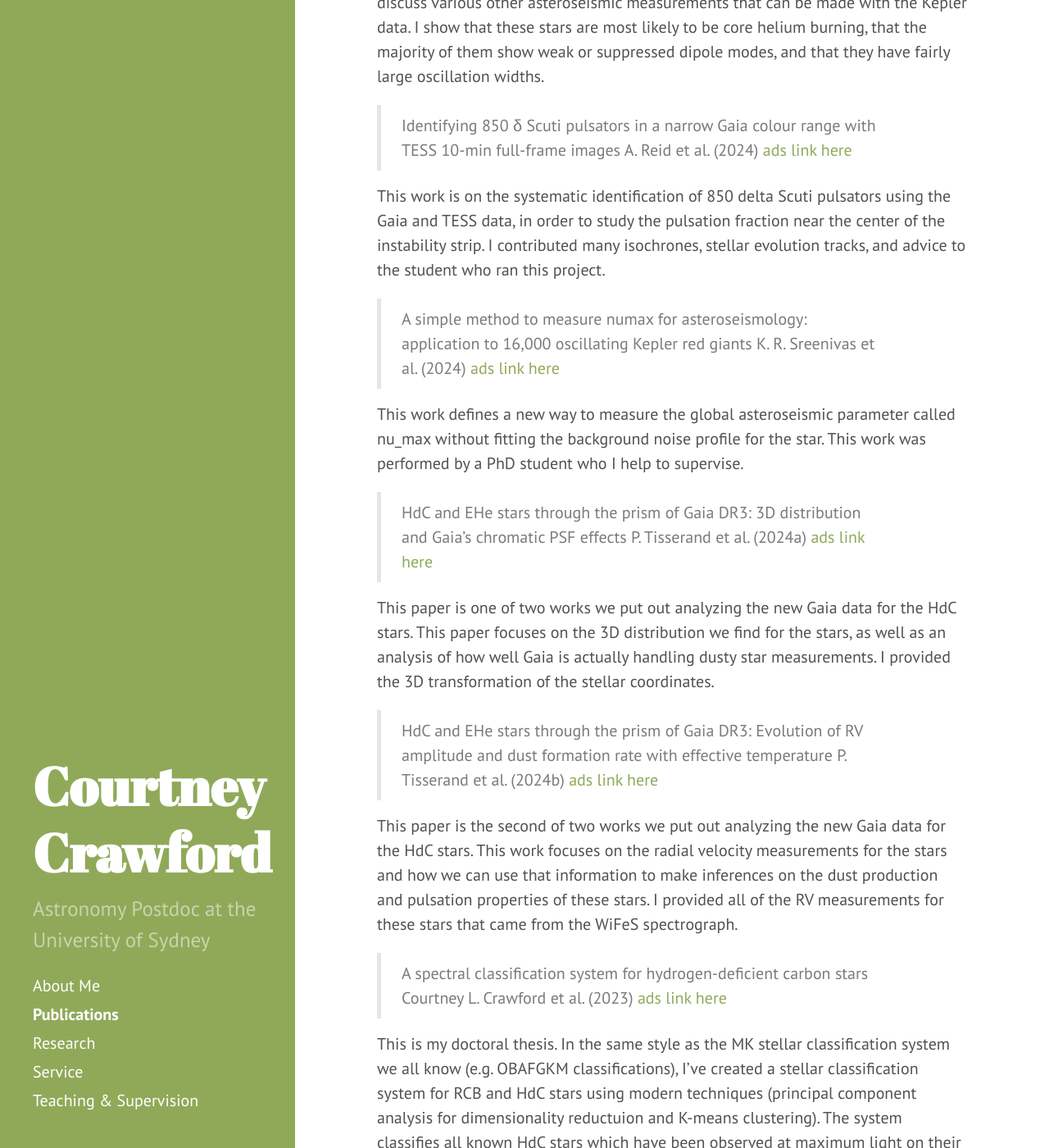
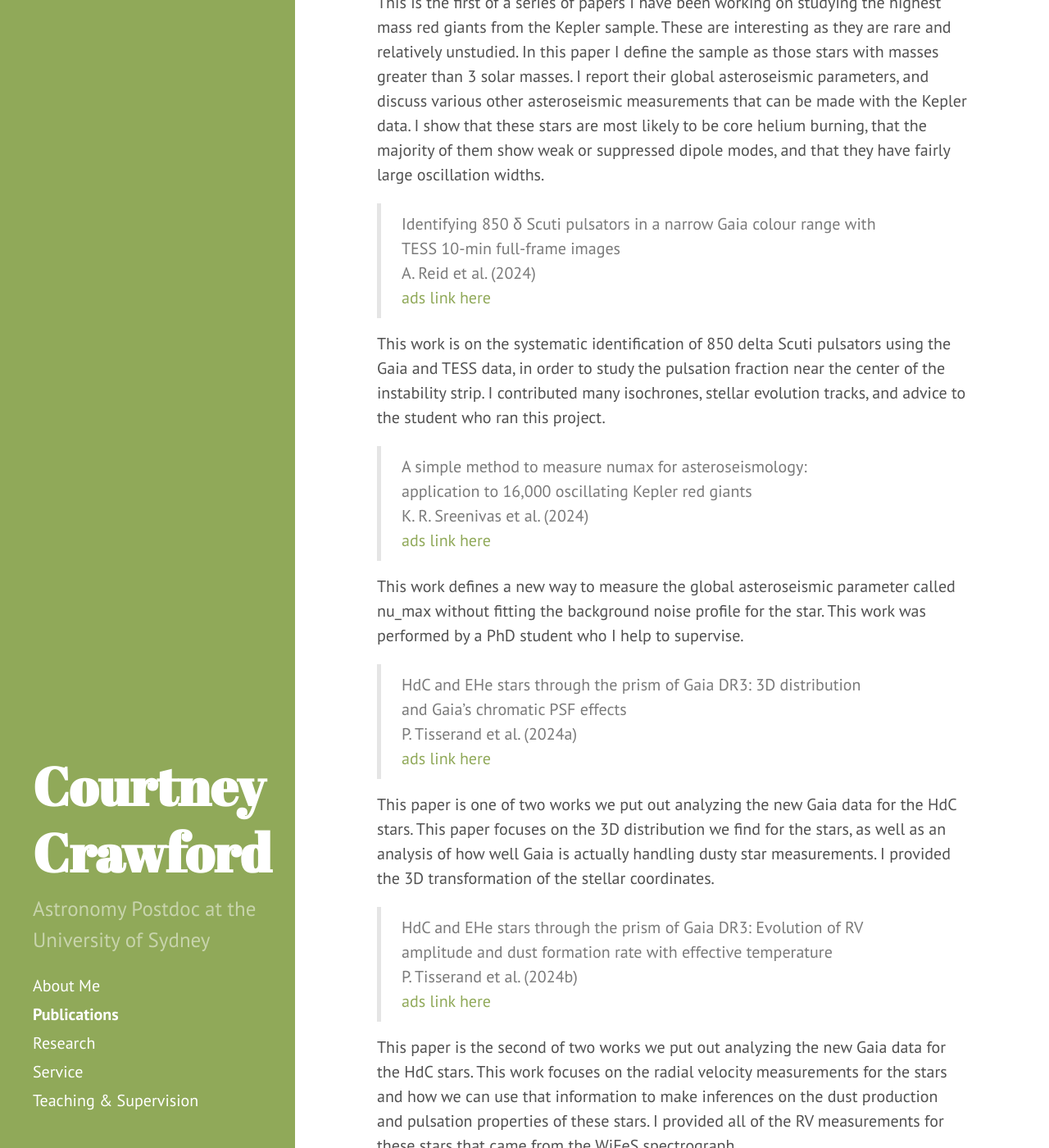
Before and after one commit to courtcraw/courtcraw.github.io, a Jekyll site: the page built from publications.md, in a window 1280 px wide and 1400 px high, scrolled down 1753 px. Shown: the whole window at 82% size. Built offline with Jekyll 4.4.1, drawn with Linux system fonts in a browser that asks for light colours; some of the changed text lies outside the part shown.

Commit message:
fix page breaks in publications tab

```diff
--- a/publications.md
+++ b/publications.md
@@ -12,17 +12,17 @@ Some acronyms that will be helpful:
 
 ## In Preparation
 
-> Modelling Hydrogen-deficient Carbon stars in MESA--- The effects of total mass and mass ratio
+> Modelling Hydrogen-deficient Carbon stars in MESA--- The effects of total mass and mass ratio \\
 > C. L. Crawford, N. Nikultsev et al. (2024, in prep)
 
 I am in the final drafting stages of a paper that began as my student's Honours thesis. This paper describes the generation and analysis of 35 new post-double-white-dwarf-merger models which represent the real, rare phenomenon of the HdC stars. These 35 models vary the initial merger parameters, specifically the total mass and mass ratio of the progenitor binary system. In doing so, we show evidence that the dLHdC stars are likely formed via lower mass mergers than the RCB stars.
 
-> Decline Frequency in RCB Stars
+> Decline Frequency in RCB Stars \\
 > C. L. Crawford et al. (2024, in prep)
 
 Due to the proliferation of known RCB stars in recent years, and the culmination of many years of large-field photometric surveys, there is an unprecedented amount of light curve data available for the RCB type variables that has heretofore not been studied. We have been studied the statistics and properties of the dust-decline events seen in the RCB light curves to characterize the dust formation properties of these stars. We find that the cooler RCB stars have more active dust production than the warmer members, which has been posited previously using different data. This paper also contains the work of many undergraduate student projects over the years.
 
-> The highest mass Kepler red giants--- II. Spectroscopic parameters of 48 stars
+> The highest mass Kepler red giants--- II. Spectroscopic parameters of 48 stars \\
 > C. L. Crawford et al. (2024, in prep)
 
 I have been working on a series of papers studying the highest mass red giants from the Kepler sample. I am currently preparing the second of this set of papers, for which we have taken high-resolution spectra from the Keck HIRES instrument. In this paper, I will focus on discussing the atmospheric parameters and abundances of these 48 stars with masses potentially greater than 3 solar masses. In general, we do not find any particularly odd abundances in our sample, however we do find one potential halo star in our sample, and do not see any evidence for binary interactions in the abundances.
@@ -30,102 +30,102 @@ I have been working on a series of papers studying the highest mass red giants f
 
 ## Refereed Publications
 
-> The highest mass Kepler red giants - I. Global asteroseismic parameters of 48 stars
-> C. L. Crawford et al. (2024)
+> The highest mass Kepler red giants - I. Global asteroseismic parameters of 48 stars \\
+> C. L. Crawford et al. (2024) \\
 > [ads link here](https://ui.adsabs.harvard.edu/abs/2024MNRAS.528.7397C/abstract)
 
 This is the first of a series of papers I have been working on studying the highest mass red giants from the Kepler sample. These are interesting as they are rare and relatively unstudied. In this paper I define the sample as those stars with masses greater than 3 solar masses. I report their global asteroseismic parameters, and discuss various other asteroseismic measurements that can be made with the Kepler data. I show that these stars are most likely to be core helium burning, that the majority of them show weak or suppressed dipole modes, and that they have fairly large oscillation widths.
 
-> Identifying 850 δ Scuti pulsators in a narrow Gaia colour range with TESS 10-min full-frame images
-> A. Reid et al. (2024)
+> Identifying 850 δ Scuti pulsators in a narrow Gaia colour range with TESS 10-min full-frame images \\
+> A. Reid et al. (2024) \\
 > [ads link here](https://ui.adsabs.harvard.edu/abs/2024MNRAS.528.2464R/abstract)
 
 This work is on the systematic identification of 850 delta Scuti pulsators using the Gaia and TESS data, in order to study the pulsation fraction near the center of the instability strip. I contributed many isochrones, stellar evolution tracks, and advice to the student who ran this project.
 
-> A simple method to measure numax for asteroseismology: application to 16,000 oscillating Kepler red giants
-> K. R. Sreenivas et al. (2024)
+> A simple method to measure numax for asteroseismology: application to 16,000 oscillating Kepler red giants \\
+> K. R. Sreenivas et al. (2024) \\
 > [ads link here](https://ui.adsabs.harvard.edu/abs/2024arXiv240117557S/abstract)
 
 This work defines a new way to measure the global asteroseismic parameter called nu_max without fitting the background noise profile for the star. This work was performed by a PhD student who I help to supervise.
 
-> HdC and EHe stars through the prism of Gaia DR3: 3D distribution and Gaia's chromatic PSF effects
-> P. Tisserand et al. (2024a)
+> HdC and EHe stars through the prism of Gaia DR3: 3D distribution and Gaia's chromatic PSF effects \\
+> P. Tisserand et al. (2024a) \\
 > [ads link here](https://ui.adsabs.harvard.edu/abs/2023arXiv230910148T/abstract)
 
 This paper is one of two works we put out analyzing the new Gaia data for the HdC stars. This paper focuses on the 3D distribution we find for the stars, as well as an analysis of how well Gaia is actually handling dusty star measurements. I provided the 3D transformation of the stellar coordinates.
 
-> HdC and EHe stars through the prism of Gaia DR3: Evolution of RV amplitude and dust formation rate with effective temperature
-> P. Tisserand et al. (2024b)
+> HdC and EHe stars through the prism of Gaia DR3: Evolution of RV amplitude and dust formation rate with effective temperature \\
+> P. Tisserand et al. (2024b) \\
 > [ads link here](https://ui.adsabs.harvard.edu/abs/2023arXiv230910139T/abstract)
 
 This paper is the second of two works we put out analyzing the new Gaia data for the HdC stars. This work focuses on the radial velocity measurements for the stars and how we can use that information to make inferences on the dust production and pulsation properties of these stars. I provided all of the RV measurements for these stars that came from the WiFeS spectrograph.
 
-> A spectral classification system for hydrogen-deficient carbon stars
-> Courtney L. Crawford et al. (2023)
+> A spectral classification system for hydrogen-deficient carbon stars \\
+> Courtney L. Crawford et al. (2023) \\
 > [ads link here](https://ui.adsabs.harvard.edu/abs/2023MNRAS.521.1674C/abstract)
 
 This is my doctoral thesis. In the same style as the MK stellar classification system we all know (e.g. OBAFGKM classifications), I've created a stellar classification system for RCB and HdC stars using modern techniques (principal component analysis for dimensionality reductuion and K-means clustering). The system classifies all known HdC stars which have been observed at maximum light on their temperature and carbon molecular strengths. I additionally provide commentary on many of the unique optical spectroscopic traits of HdC stars.
 
-> TESS Observations of the Pleiades Cluster: A Nursery for δ Scuti Stars
-> T. Bedding et al. (2023)
+> TESS Observations of the Pleiades Cluster: A Nursery for δ Scuti Stars \\
+> T. Bedding et al. (2023) \\
 > [ads link here](https://ui.adsabs.harvard.edu/abs/2023ApJ...946L..10B/abstract)
 
 This letter shows the observations of delta Scutis in the Pleiades cluster and the pulsator fraction of this cluster. I provided the isochrones used in this work.
 
-> Peculiar R Coronae Borealis Stars: Strontium-Rich Stars and the s-Process
-> Courtney L. Crawford et al. (2022)
+> Peculiar R Coronae Borealis Stars: Strontium-Rich Stars and the s-Process \\
+> Courtney L. Crawford et al. (2022) \\
 > [ads link here](https://ui.adsabs.harvard.edu/abs/2022A%26A...667A..85C/abstract)
 
 In this work I looked at all of the spectra we have collected of the RCB and HdC stars and discovered a subclass of these stars which show strongly enhanced Strontium spectral features. Three of these stars have the strongest Strontium lines of any known stars. I also explored the potential reason behind the unique s-processing that would have had to occur in these stars.
 
-> The dawn of a new era for dustless HdC stars with GAIA eDR3
-> P. Tisserand et al. (2022)
+> The dawn of a new era for dustless HdC stars with GAIA eDR3  \\
+> P. Tisserand et al. (2022) \\
 > [ads link here](https://ui.adsabs.harvard.edu/abs/2022A%26A...667A..83T/abstract)
 
 We created a new method of discovering dLHdC stars using IR colors and therefore we were able to discover 27 new dLHdC stars and 2 new EHe stars. This is really exciting as these are very rare subclasses of stars. I specifically classified all candidate spectra as either members of the dLHdC or the EHe class.
 
-> R Coronae Borealis and dustless hydrogen-deficient carbon stars likely have different oxygen isotope ratios
-> V. Karambelkar et al. (2022)
+> R Coronae Borealis and dustless hydrogen-deficient carbon stars likely have different oxygen isotope ratios \\
+> V. Karambelkar et al. (2022) \\
 > [ads link here](https://ui.adsabs.harvard.edu/abs/2022A%26A...667A..84K/abstract)
 
 This work studies the Infrared spectra of HdC stars, especially the oxygen-18 abundances. We find that the dLHdCs seem to have larger isotopic ratios, which may point to them being from different merger populations. I provided much of the discussion of these results during meetings, but did not provide any direct measurements or writing on the paper.
 
-> R Coronae Borealis Star Evolution: Simulating 3D Merger Events to 1D Stellar Evolution Including Large-scale Nucleosynthesis
-> B. Munson et al. (2021)
+> R Coronae Borealis Star Evolution: Simulating 3D Merger Events to 1D Stellar Evolution Including Large-scale Nucleosynthesis \\
+> B. Munson et al. (2021) \\
 > [ads link here](https://ui.adsabs.harvard.edu/abs/2021ApJ...911..103M/abstract)
 
 In this work, my colleague, Bradley Munson, was able to transfer a 3D hydrodynamical model of a double white dwarf merger into the MESA 1D framework and evolve the post-merger-object into the RCB region of the HR diagram. This is the first work of its kind. I assisted in making sure the abundances for the resultant model were consistent with other RCBs and RCB models.
 
-> Modelling R Coronae Borealis stars: effects of He-burning shell temperature and metallicity
-> Courtney L. Crawford et al. (2020)
+> Modelling R Coronae Borealis stars: effects of He-burning shell temperature and metallicity \\
+> Courtney L. Crawford et al. (2020) \\
 > [ads link here](https://ui.adsabs.harvard.edu/abs/2020MNRAS.498.2912C/abstract)
 
 I created 18 MESA models of double white dwarf post-merger objects, where we varied the temperature of the helium burning shell and the metallicity of the star. Through this, we were able to explore how the parameters of a double white dwarf merger will effect the evolution of the resultant star. Additionally, I was able to figure out that the reason RCB stars show partial helium burning products on their surfaces was because of a unique pattern in the convection of the envelope of the star. This same result was shown later in a different type of model, implying that this is likely inherent to the evolution of the post-merger-object and not specific to the type of model that we created.
 
-> The age of the Galactic stellar halo from Gaia white dwarfs
-> M. Kilic et al. (2020)
+> The age of the Galactic stellar halo from Gaia white dwarfs \\
+> M. Kilic et al. (2020) \\
 > [ads link here](https://ui.adsabs.harvard.edu/abs/2019MNRAS.482..965K/abstract)
 
 This was an improved version of my undergraduate thesis at the University of Oklahoma. Through fitting the SEDs of the coolest white dwarfs in the local solar neighborhood, we were able to get an estimate of the temperature and age of the star, which gives us estimates for the age of the Galactic population for which that star belongs.
 
 ## Posters/Conference Presentations
 
-> TASC7/KASC14 2023 - Poster
-> The Highest Mass Kepler Red Giants
+> TASC7/KASC14 2023 - Poster \\
+> The Highest Mass Kepler Red Giants \\
 ![TASC Poster](./pictures/TASC_Poster.png)
 
-> ASA ASM 2023 - Poster
-> Spectral Classification of Hydrogen-deficient Carbon Stars using Principal Component Analysis
-> [poster link here](https://www.asa2023.org/posters-archived)
+> ASA ASM 2023 - Poster \\
+> Spectral Classification of Hydrogen-deficient Carbon Stars using Principal Component Analysis \\
+> [poster link here](https://www.asa2023.org/posters-archived) \\
 ![ASA Poster](./pictures/ASA_Poster.png)
 
-> AAS 240 - June 2022 - Dissertation Talk (Online)
-> A Spectral Classification System for R Coronae Borealis Variables
+> AAS 240 - June 2022 - Dissertation Talk (Online) \\
+> A Spectral Classification System for R Coronae Borealis Variables \\
 
-> AAS 238 - June 2021 - Talk (Online)
-> 3-d Mapping The Distribution Of R Coronae Borealis Stars
-> [ads link here](https://ui.adsabs.harvard.edu/abs/2021AAS...23832303C/abstract)
+> AAS 238 - June 2021 - Talk (Online) \\
+> 3-d Mapping The Distribution Of R Coronae Borealis Stars \\
+> [ads link here](https://ui.adsabs.harvard.edu/abs/2021AAS...23832303C/abstract) \\
 
-> AAS 236 - June 2020 - Poster (Online)
-> The Effect of Helium Burning Shell Temperature on Models of R Coronae Borealis stars in MESA
-> [ads link here](https://ui.adsabs.harvard.edu/abs/2020AAS...23633102C/abstract)
+> AAS 236 - June 2020 - Poster (Online) \\
+> The Effect of Helium Burning Shell Temperature on Models of R Coronae Borealis stars in MESA \\
+> [ads link here](https://ui.adsabs.harvard.edu/abs/2020AAS...23633102C/abstract) \\
```
Also changed, not shown: service.md (+0 -1 lines).
